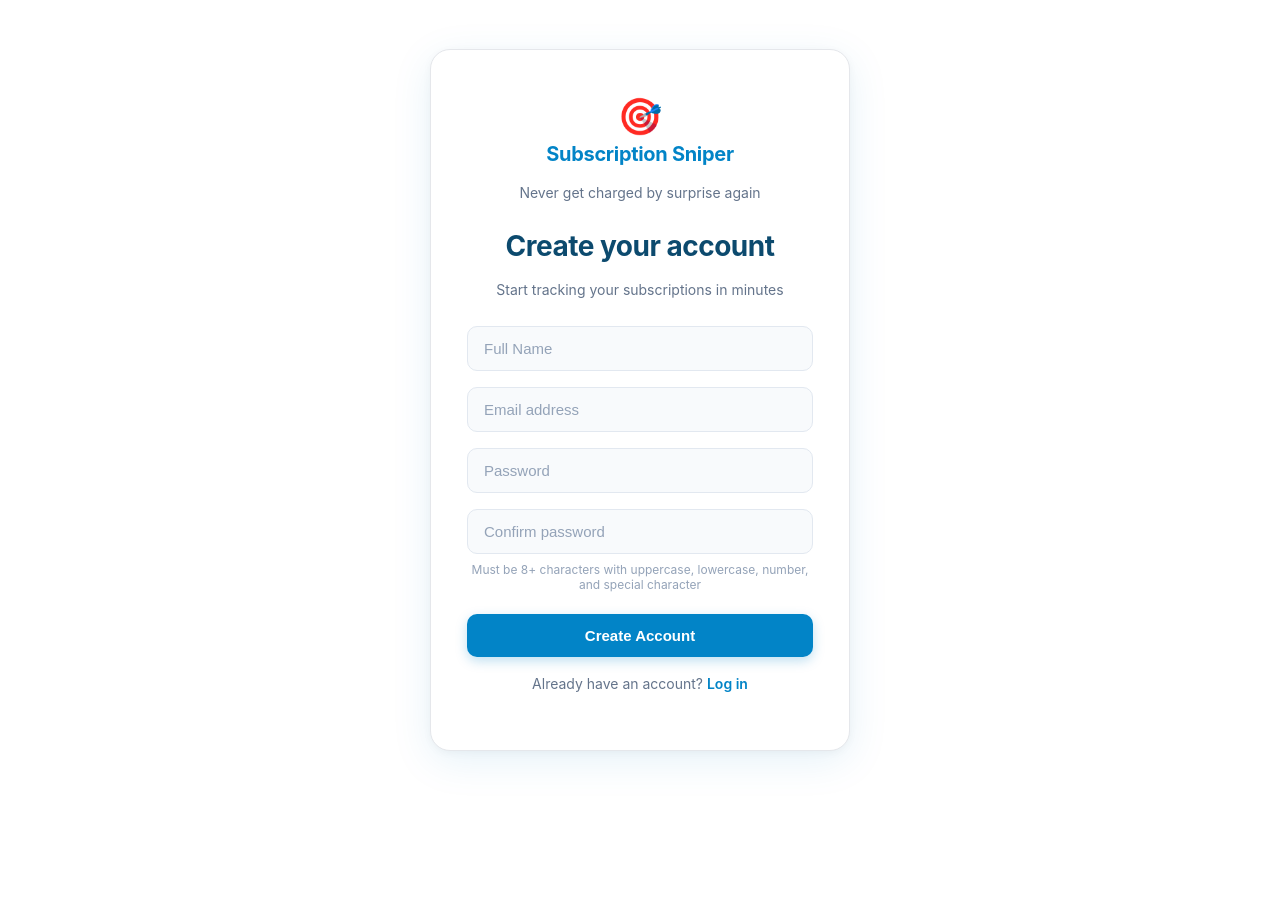
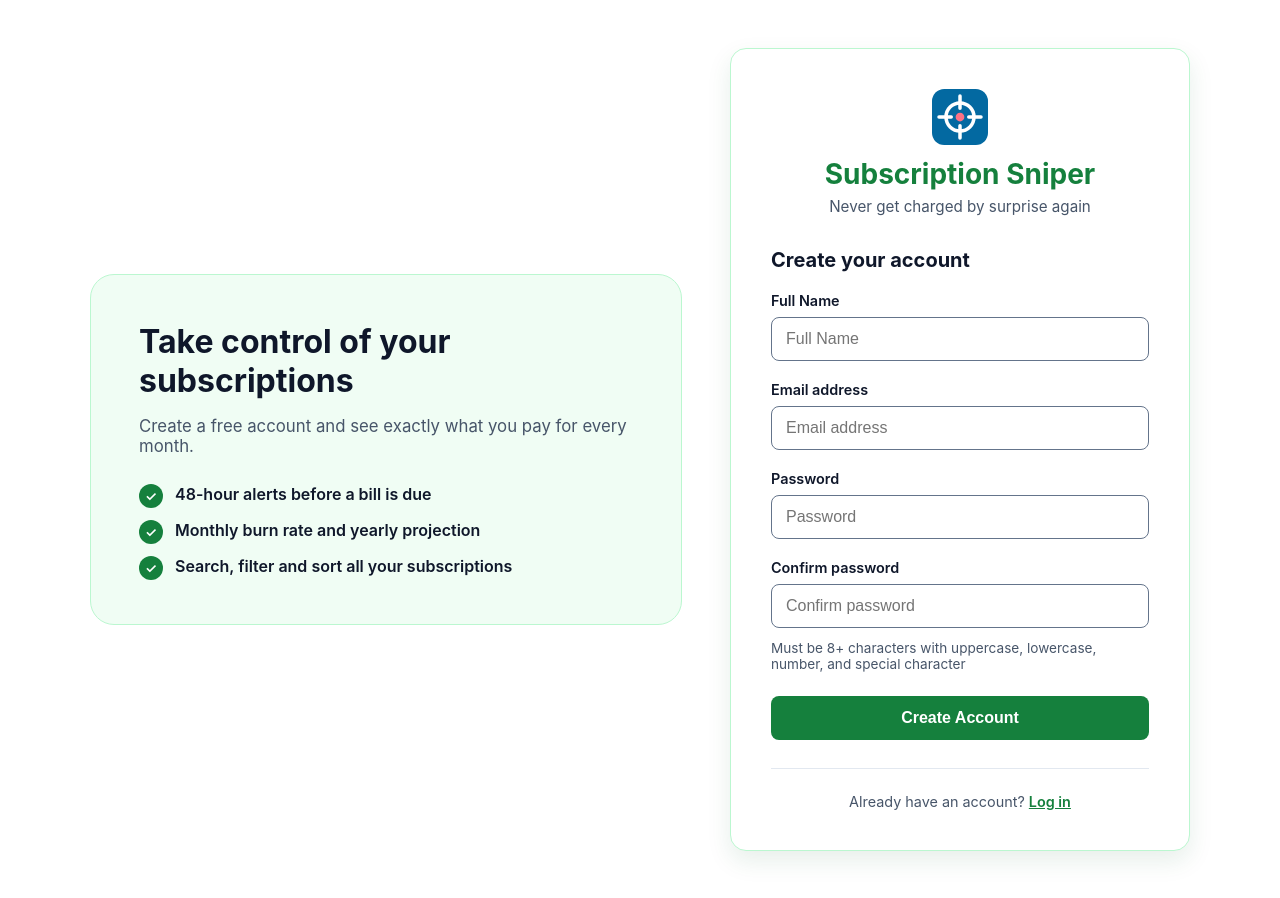
Before and after one commit to Prajay001/CST-CAPSTONE-PROJECT-2026, a React (Vite) app in the folder frontend/: page /register in a window 1280 px wide. Before the commit the page ends 800 px from the top, so only its background shows below. Built offline with nearby package versions, Linux system fonts and the light colour scheme; no server answers.

Commit message:
replace register alert with on-page success message and restyle

```diff
--- a/frontend/src/pages/Register.jsx
+++ b/frontend/src/pages/Register.jsx
@@ -1,6 +1,8 @@
 import { useState } from 'react'
 import { supabase } from '../supabaseClient'
-import { useNavigate, Link } from 'react-router-dom'
+import { Link } from 'react-router-dom'
+import logo from '../assets/logo-icon.svg'
+import '../styles/auth-pages.css'
 
 // Password policy: 8+ chars, 1 uppercase, 1 lowercase, 1 number, 1 special character
 export function validatePassword(password) {
@@ -28,8 +30,8 @@ function Register() {
     const [password, setPassword] = useState('')
     const [confirmPassword, setConfirmPassword] = useState('')
     const [error, setError] = useState('')
+    const [success, setSuccess] = useState(false)
     const [loading, setLoading] = useState(false)
-    const navigate = useNavigate()
 
     const handleRegister = async (e) => {
         e.preventDefault()
@@ -52,7 +54,7 @@ function Register() {
         }
 
         setLoading(true)
-        const { data, error } = await supabase.auth.signUp({
+        const { error } = await supabase.auth.signUp({
             email,
             password,
             options: {
@@ -66,59 +68,117 @@ function Register() {
         if (error) {
             setError(error.message)
         } else {
-            alert('Registration successful! Please check your email to confirm.')
-            navigate('/login')
+            setPassword('')
+            setConfirmPassword('')
+            setSuccess(true)
         }
     }
 
     return (
-        <div className="auth-container">
-            <div className="brand">
-                <div className="brand-icon">🎯</div>
-                <h1>Subscription Sniper</h1>
-                <p className="brand-tagline">Never get charged by surprise again</p>
+        <main className="auth-page">
+            <div className="auth-layout">
+                <div className="auth-card">
+                    <img
+                        className="auth-logo"
+                        src={logo}
+                        alt=""
+                        width="56"
+                        height="56"
+                    />
+                    <h1 className="auth-brand">Subscription Sniper</h1>
+                    <p className="auth-tagline">Never get charged by surprise again</p>
+
+                    <h2 className="auth-title">Create your account</h2>
+
+                    {success ? (
+                        <div className="auth-success" role="status">
+                            Registration successful! Please check your email to confirm
+                            your account, then log in.
                         </div>
-            <h2>Create your account</h2>
-            <p className="auth-subtitle">Start tracking your subscriptions in minutes</p>
-            <form onSubmit={handleRegister}>
+                    ) : (
+                        <form className="auth-form" onSubmit={handleRegister}>
+                            <label className="auth-field">
+                                Full Name
                                 <input
+                                    className="auth-input"
                                     type="text"
                                     placeholder="Full Name"
                                     value={fullName}
                                     onChange={(e) => setFullName(e.target.value)}
                                     required
                                 />
+                            </label>
+                            <label className="auth-field">
+                                Email address
                                 <input
+                                    className="auth-input"
                                     type="email"
                                     placeholder="Email address"
                                     value={email}
                                     onChange={(e) => setEmail(e.target.value)}
                                     required
                                 />
+                            </label>
+                            <label className="auth-field">
+                                Password
                                 <input
+                                    className="auth-input"
                                     type="password"
                                     placeholder="Password"
                                     value={password}
                                     onChange={(e) => setPassword(e.target.value)}
                                     required
                                 />
+                            </label>
+                            <label className="auth-field">
+                                Confirm password
                                 <input
+                                    className="auth-input"
                                     type="password"
                                     placeholder="Confirm password"
                                     value={confirmPassword}
                                     onChange={(e) => setConfirmPassword(e.target.value)}
                                     required
                                 />
-                <p style={{ fontSize: '12px', color: '#94a3b8', margin: '-8px 0 0' }}>
-                    Must be 8+ characters with uppercase, lowercase, number, and special character
+                            </label>
+                            <p className="auth-hint">
+                                Must be 8+ characters with uppercase, lowercase, number, and
+                                special character
                             </p>
-                {error && <p className="error">{error}</p>}
-                <button type="submit" disabled={loading}>
+                            {error && (
+                                <p className="auth-error error" role="alert">
+                                    {error}
+                                </p>
+                            )}
+                            <button className="auth-button" type="submit" disabled={loading}>
                                 {loading ? 'Creating account...' : 'Create Account'}
                             </button>
                         </form>
-            <p>Already have an account? <Link to="/login">Log in</Link></p>
+                    )}
+
+                    <div className="auth-links">
+                        <span>
+                            Already have an account?{' '}
+                            <Link className="auth-link" to="/login">
+                                Log in
+                            </Link>
+                        </span>
                     </div>
+                </div>
+
+                <aside className="auth-hero">
+                    <h2 className="auth-hero-title">Take control of your subscriptions</h2>
+                    <p className="auth-hero-text">
+                        Create a free account and see exactly what you pay for every month.
+                    </p>
+                    <ul className="auth-features">
+                        <li>48-hour alerts before a bill is due</li>
+                        <li>Monthly burn rate and yearly projection</li>
+                        <li>Search, filter and sort all your subscriptions</li>
+                    </ul>
+                </aside>
+            </div>
+        </main>
     )
 }
 
--- a/frontend/src/styles/auth-pages.css
+++ b/frontend/src/styles/auth-pages.css
@@ -250,3 +250,20 @@
         font-size: 1.5rem;
     }
 }
+
+/* ---------- 8. Success message and hint (Register) ---------- */
+.auth-success {
+    padding: 14px 16px;
+    border: 1px solid #86efac;
+    border-radius: 8px;
+    background: #f0fdf4;
+    color: #166534;
+    font-size: 0.95rem;
+    line-height: 1.5;
+}
+
+.auth-hint {
+    margin: -8px 0 0;
+    color: var(--muted);
+    font-size: 0.85rem;
+}
```
Lines whose indentation alone changed are shown as unchanged.
